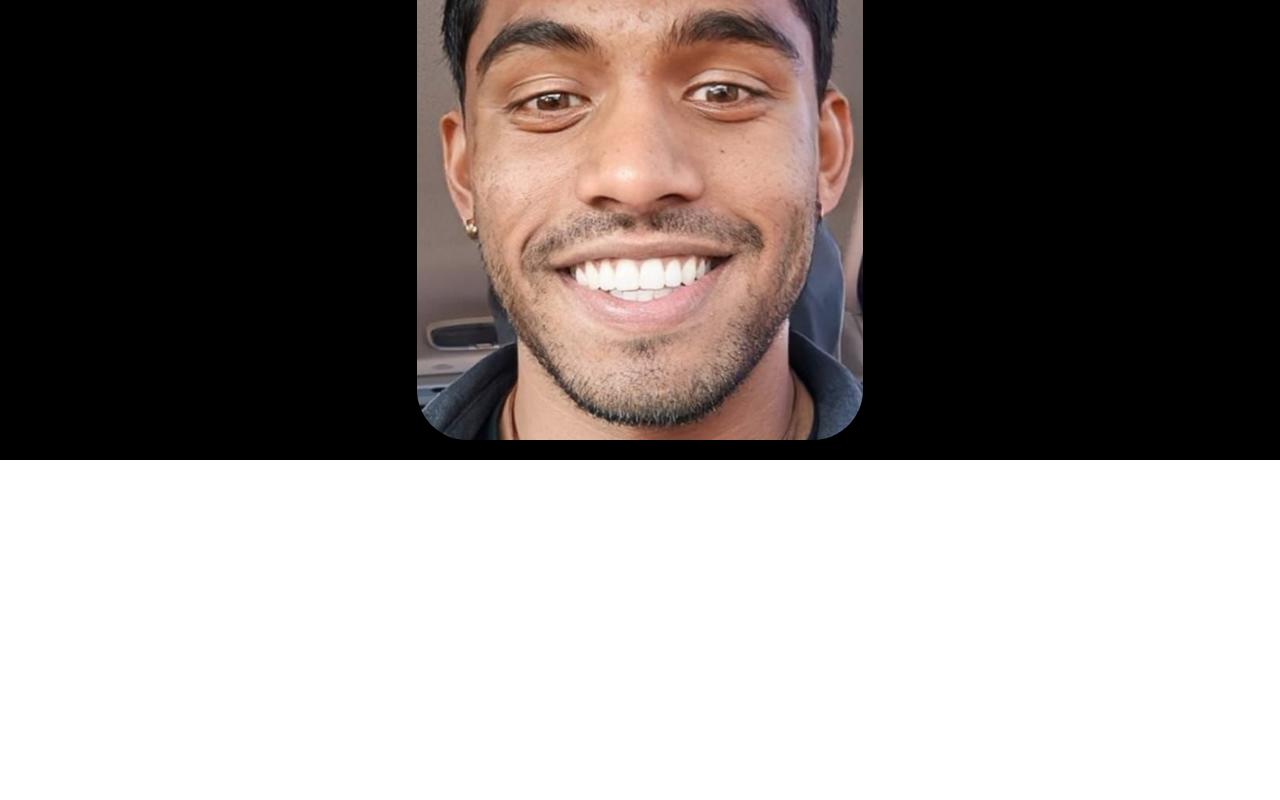
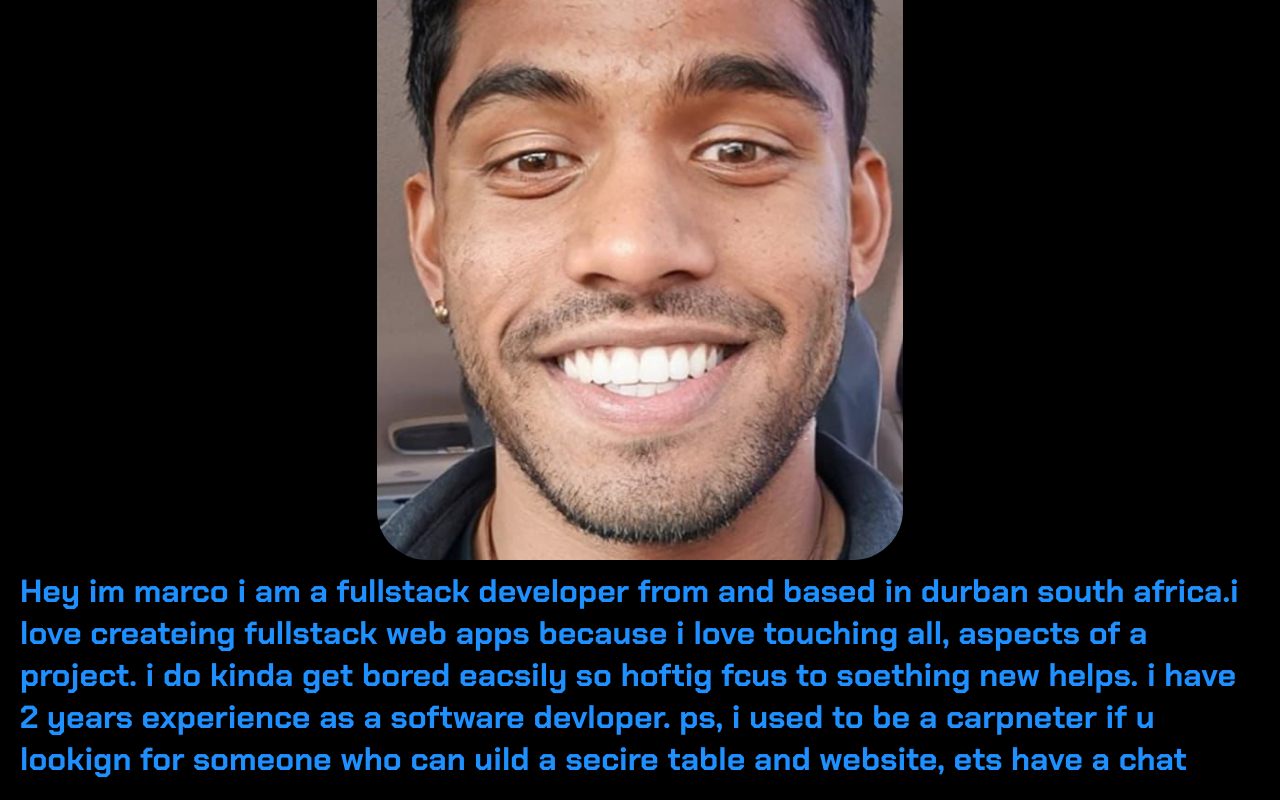
Before and after one commit to codebymarco/portfolio, a React (Vite) app: page / in a window 1280 px wide. Shown: the part 340-1140 px from the top of the page. Before the commit the page ends 800 px from the top, so only its background shows below. Built offline with nearby package versions, Linux system fonts and the light colour scheme.

Commit message:
added stuff

```diff
--- a/src/components/pages/About.jsx
+++ b/src/components/pages/About.jsx
@@ -27,6 +27,7 @@ const About = () => {
         <h1>ABOUT</h1>
       </div>
       <div className="about-container">
+      <img src={img} alt="image" />
         <div className="about-container-2">
           <div className="about-left">
             <h1>HI I'M MARCO &#128075;</h1>
@@ -55,7 +56,6 @@ const About = () => {
               app, look no further. Hit your boy up
             </p>
           </div>
-          <img src={img} alt="image" />
         </div>
         {/*         <Timeline />
          */}{" "}
--- a/src/components/pages/Banner.jsx
+++ b/src/components/pages/Banner.jsx
@@ -5,12 +5,11 @@ import image from "../../assets/image.png";
 import { useNavigate } from "react-router-dom";
 
 const Banner = () => {
+  const navigate = useNavigate();
 
-  const navigate = useNavigate()
-
-  const showAbout = () =>{
-    navigate('/about')
-  }
+  const showAbout = () => {
+    navigate("/about");
+  };
 
   return (
     <div className="banner">
@@ -21,7 +20,17 @@ const Banner = () => {
         animate={{ opacity: 1, scale: 1 }}
         transition={{ duration: 5 }}
       />
-      <button className="blink" onClick={() => showAbout()} id="banner-about">about</button>
+      <button className="blink" onClick={() => showAbout()} id="banner-about">
+        about
+      </button>
+      <p>
+        Hey im marco i am a fullstack developer from and based in durban south
+        africa.i love createing fullstack web apps because i love touching all, aspects of a project.
+        i do kinda get bored eacsily so hoftig fcus to soething new helps.
+        i have 2 years experience as a software devloper.
+        ps, i used to be a carpneter
+        if u lookign for someone who can uild a secire table and website, ets have a chat
+      </p>
     </div>
   );
 };
--- a/src/styles/about.css
+++ b/src/styles/about.css
@@ -35,8 +35,6 @@
   height: 200px;
   width: 130px;
   border-radius: 50px;
-  position: sticky;
-  top: 10vh;
 }
 
 .about-left {
@@ -150,13 +148,6 @@
     display: flex;
   }
 
-  .about img {
-    height: 80vh;
-    width: auto;
-    border-radius: 50px;
-    position: sticky;
-    top: 10vh;
-  }
 
   .about-left {
     display: flex;
@@ -169,7 +160,7 @@
   }
 
   .about-left p {
-    font-size: 1.7rem;
+    font-size: 3rem;
     width: 80%;
     color: gray;
     padding-left: 20px;
--- a/src/styles/banner.css
+++ b/src/styles/banner.css
@@ -1,5 +1,5 @@
 .banner {
-  height: 90svh;/* Adjust 100px according to your header/footer height */
+  min-height: 90svh;/* Adjust 100px according to your header/footer height */
   background-color: black;
   color: white;
   display: flex;
@@ -42,7 +42,7 @@
 
 @media (min-width: 700px) {
   .banner {
-    height: 90vh;
+    min-height: 90vh;
     background-color: black;
     color: white;
     display: flex;
@@ -62,7 +62,7 @@
   }
 
   .banner img {
-    height: 100%;
+    height: 100vh;
     width: auto;
     border-radius: 50px;
   }
```
